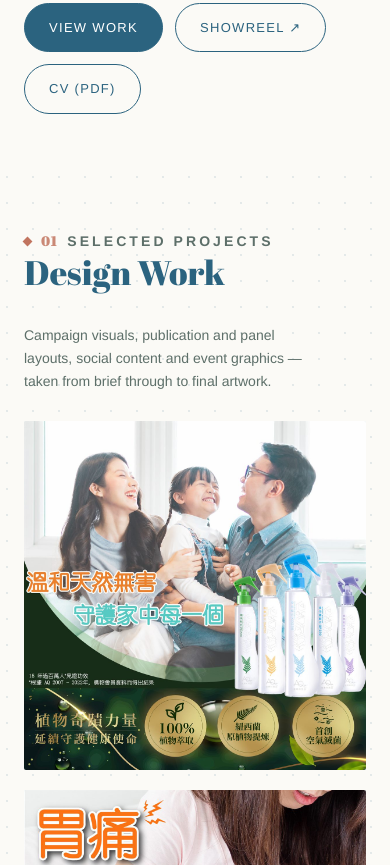
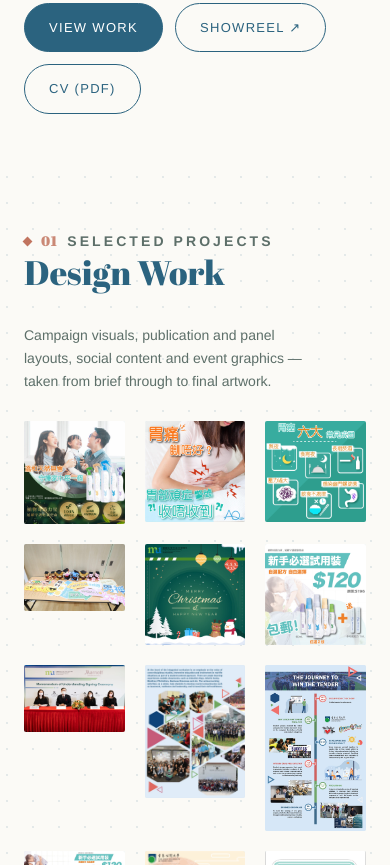
Before and after one commit to Serene-Poon/portfolio, a plain HTML site: page index.html in a window 390 px wide. Shown: the part 1135-2000 px from the top of the page. Drawn offline with Linux system fonts and the light colour scheme.

Commit message:
Update assets/css/style.css

```diff
--- a/assets/css/style.css
+++ b/assets/css/style.css
@@ -495,13 +495,24 @@ html[data-lang="zh"] .hero h2 {
   color: #6b5a52;
 }
 
-/* ---------- Gallery ---------- */
-.masonry { columns: 3; column-gap: 20px; }
+/* ---------- Gallery (JS masonry) ---------- */
+.masonry {
+  display: grid;
+  grid-template-columns: repeat(var(--masonry-cols, 3), minmax(0, 1fr));
+  gap: 20px;
+  align-items: start;
+}
+
+.masonry .m-col {
+  display: flex;
+  flex-direction: column;
+  gap: 20px;
+  min-width: 0;
+}
 
 .tile {
   position: relative;
-  margin: 0 0 20px;
-  break-inside: avoid;
+  margin: 0;
   cursor: zoom-in;
   overflow: hidden;
   border-radius: 2px;
@@ -843,7 +854,6 @@ html[data-lang="zh"] .hero h2 {
 @media (max-width: 1100px) {
   :root { --sidebar-w: 280px; }
   .section, .hero { padding-left: 44px; padding-right: 44px; }
-  .masonry { columns: 2; }
 }
 
 @media (max-width: 860px) {
@@ -891,7 +901,6 @@ html[data-lang="zh"] .hero h2 {
 }
 
 @media (max-width: 560px) {
-  .masonry { columns: 1; }
   .section-head { margin-bottom: 28px; }
   .video-frame { aspect-ratio: 4 / 3; }
 }
```
